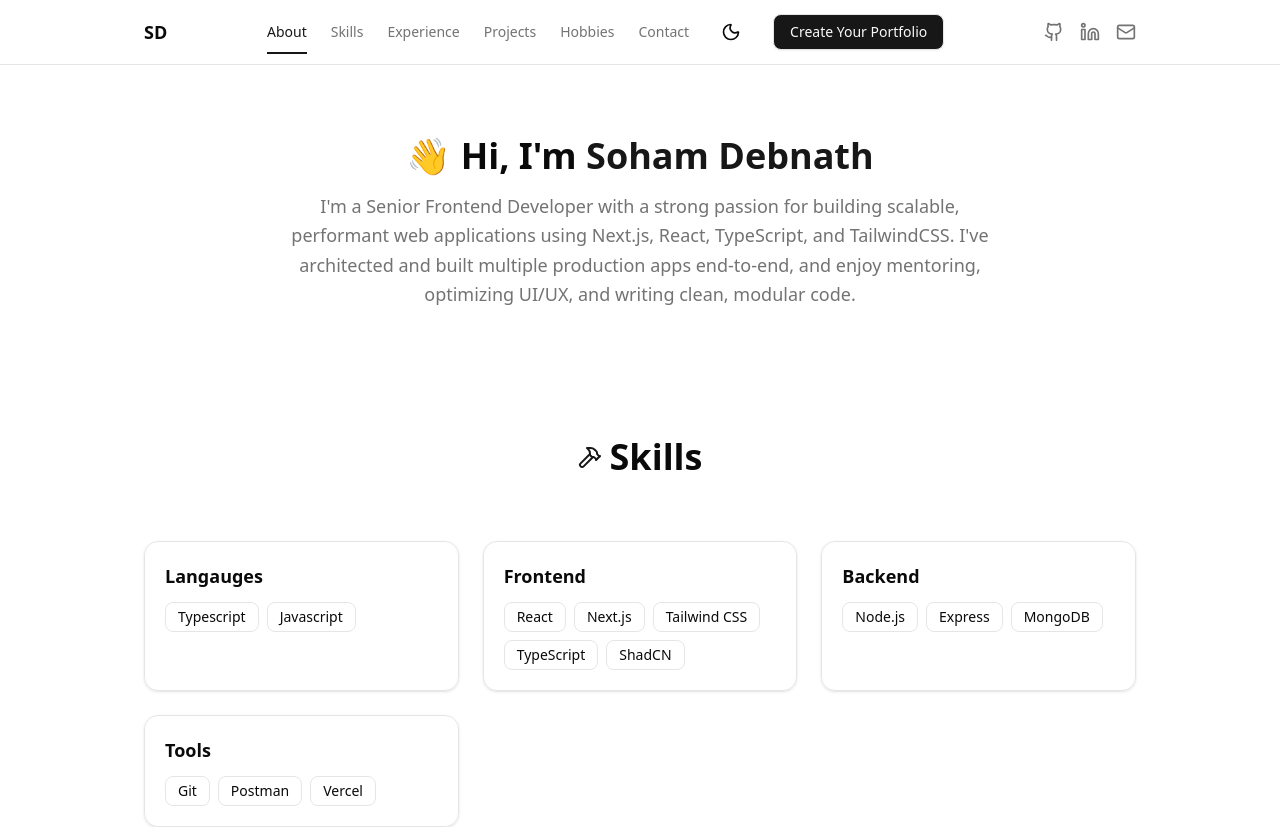
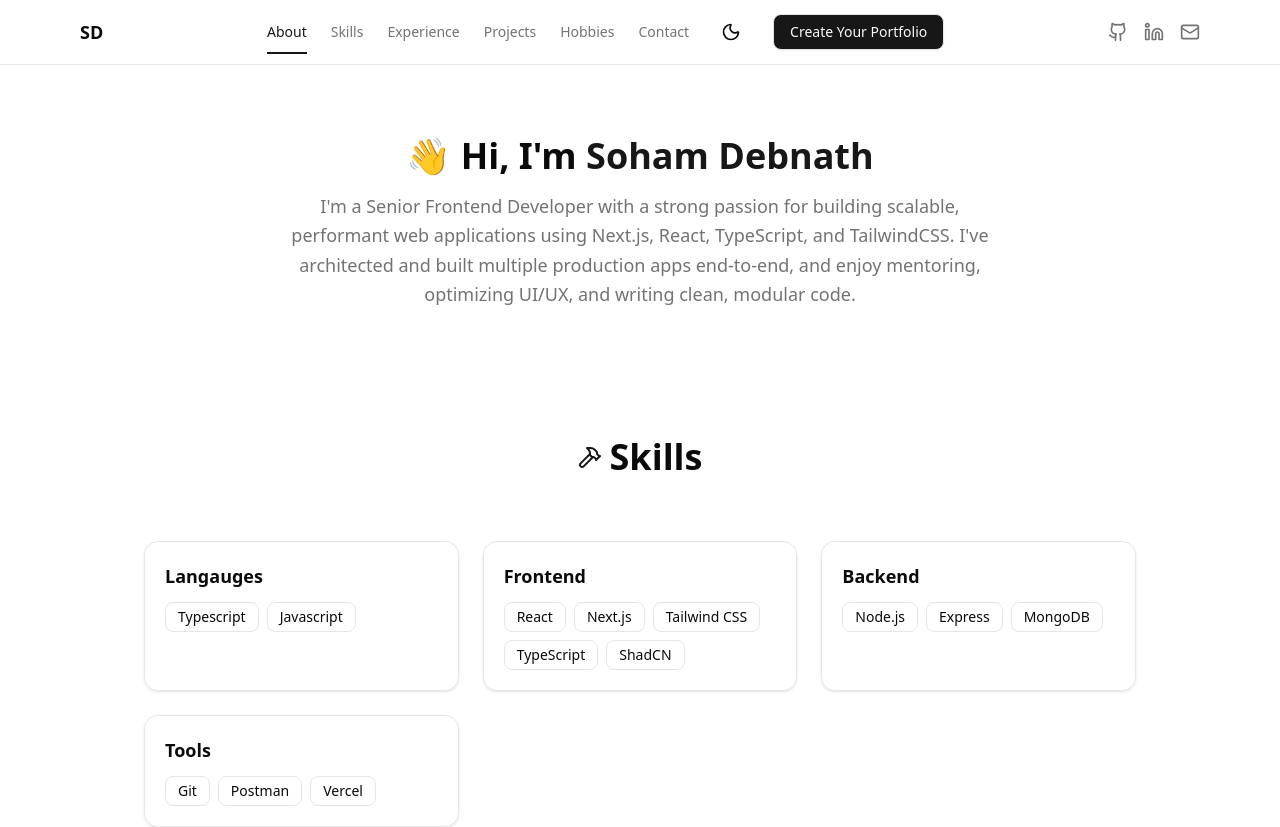
Before and after one commit to Popo047/portfilio, a Next.js app: page / in a window 1280 px wide. Shown: the top 827 px of the page. Built offline with nearby package versions, Linux system fonts and the light colour scheme.

Commit message:
Minor Update in navbar width

```diff
--- a/src/components/navbar/navbar.tsx
+++ b/src/components/navbar/navbar.tsx
@@ -40,7 +40,7 @@
 
 	return (
 		<header className="fixed top-0 left-0 w-full bg-background z-50 border-b">
-			<div className="max-w-5xl mx-auto px-4 h-16 flex items-center justify-between">
+			<div className="max-w-6xl mx-auto px-4 h-16 flex items-center justify-between">
 				<span
 					className="font-bold text-lg cursor-pointer"
 					onClick={() => push("/")}
```
